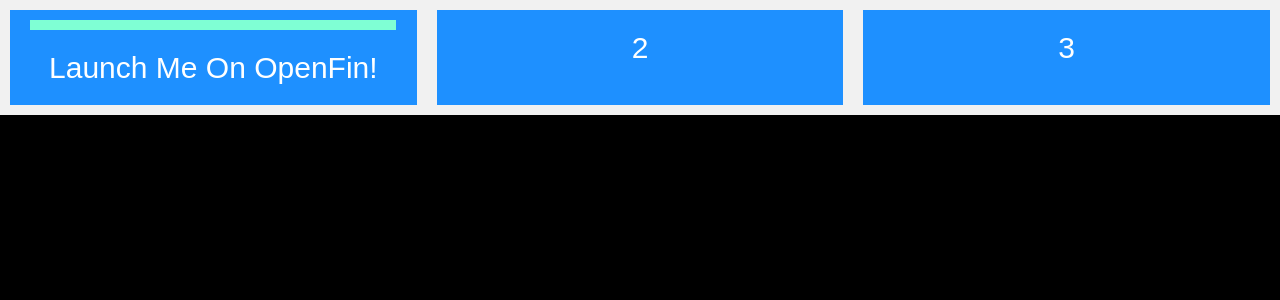
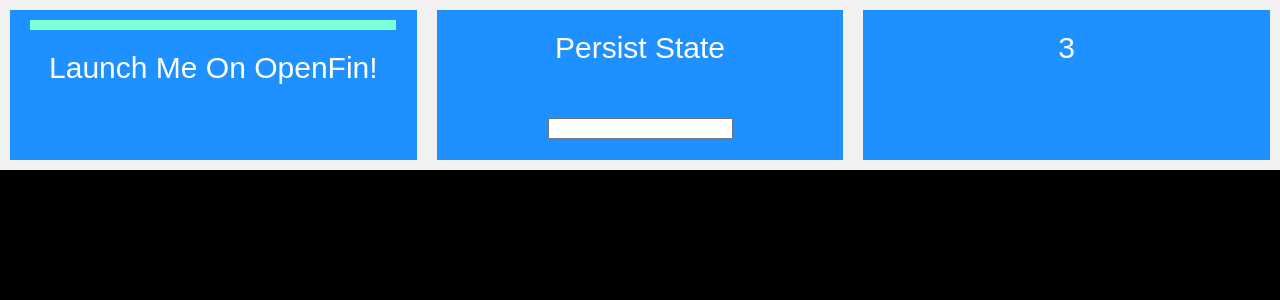
Before and after one commit to dcchuck/react-tear-outs-and-pop-outs, a React app: page / in a window 1280 px wide. Shown: the top 300 px of the page. Built offline with nearby package versions, Linux system fonts and the light colour scheme.

Commit message:
WIP persist state on tearout

```diff
--- a/src/App.tsx
+++ b/src/App.tsx
@@ -2,6 +2,7 @@
 import { Route } from 'react-router-dom';
 import './App.css';
 import Tearout from './Tearout';
+import TearoutChildWithState from './TearoutChildWithState';
 
 function TearoutChild() {
     return (
@@ -33,7 +34,7 @@
     return (
         <div className="flex-container">
             <Tearout minDragDistance={200} draggableElement={DraggableElement} />
-            <div className="elements">2</div>
+            <TearoutChildWithState />
             <div className="elements">3</div>
         </div>
     )
--- /dev/null
+++ b/src/TearoutChildWithState.tsx
@@ -0,0 +1,30 @@
+import * as React from 'react';
+
+interface ITearoutChildWithStateState {
+    value: string
+}
+
+export default class TearoutChildWithState extends React.Component<{}, ITearoutChildWithStateState> {
+    constructor(props: {}) {
+        super(props);
+        this.state = {
+            value: 'Persist State'
+        }
+        this.handleChange = this.handleChange.bind(this);
+    }
+
+    public render() {
+        return (
+            <div className='elements'>
+                <div>{this.state.value}</div>
+                <input onChange={this.handleChange} />
+            </div>
+        )
+    }
+
+    private handleChange(e: any) {
+        this.setState({
+            value: e.target.value
+        });
+    }
+}
```
